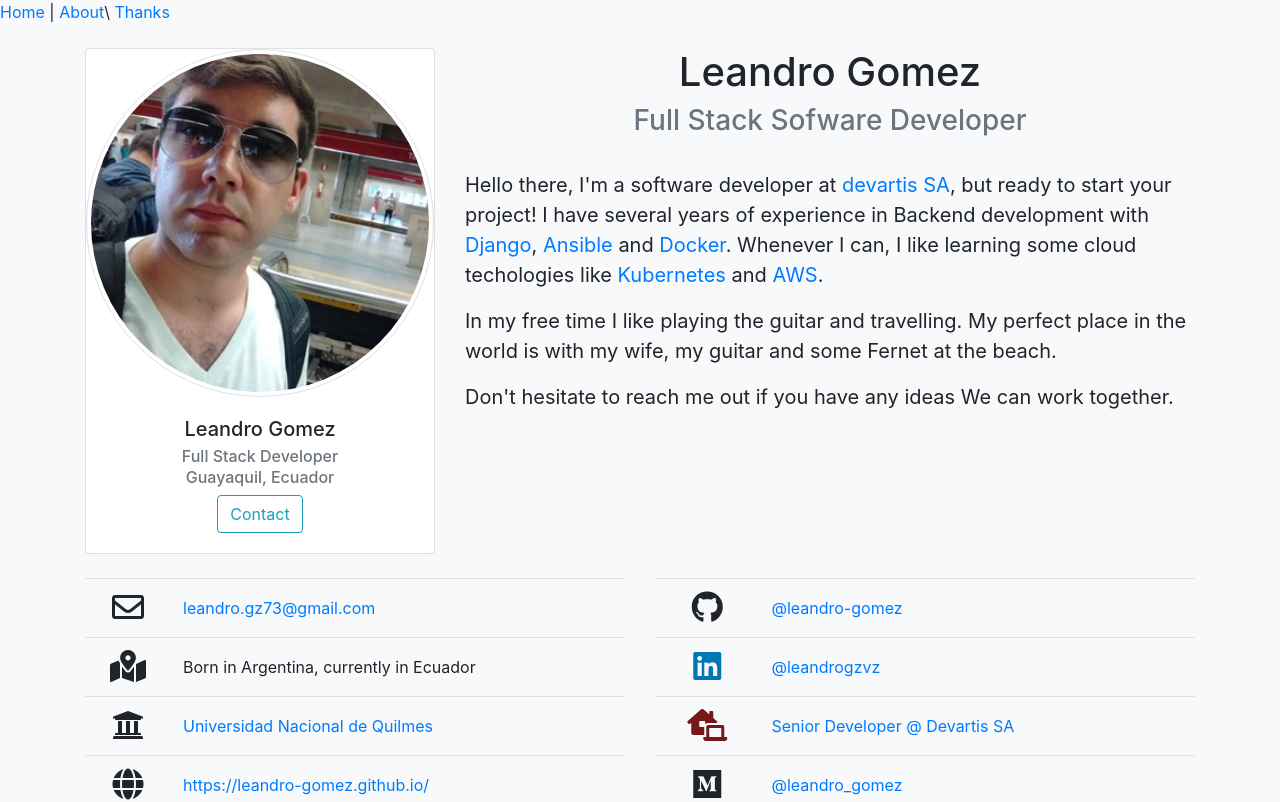
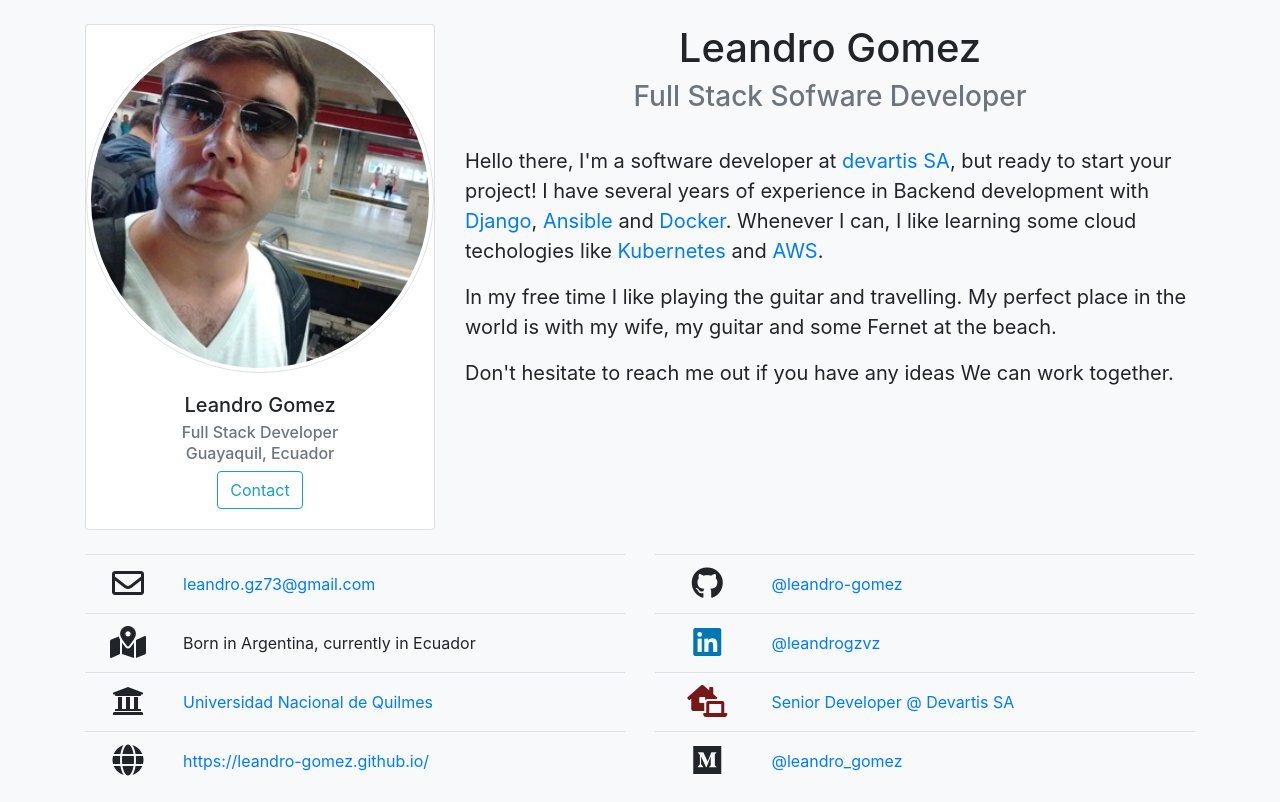
Before and after one commit to leandro-gomez/leandro-gomez.github.io, a Vue app: page / in a window 1280 px wide. Shown: the top 802 px of the page. Built offline with nearby package versions, Linux system fonts and the light colour scheme.

Commit message:
Remove nav links

```diff
--- a/src/App.vue
+++ b/src/App.vue
@@ -1,9 +1,4 @@
 <template>
-  <div id="nav">
-    <router-link to="/">Home</router-link> |
-    <router-link to="/about">About</router-link>\
-    <router-link to="/thanks">Thanks</router-link>
-  </div>
   <router-view/>
 </template>
 
```
